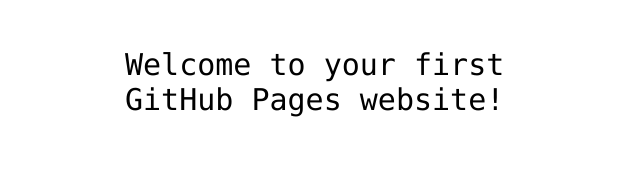
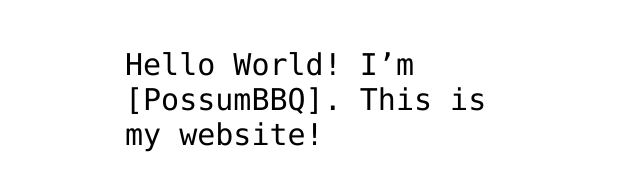
Before and after one commit to PossumBBQ/Home, a plain HTML site: page index.html in a window 1280 px wide. Shown: the part 341-532 px from the top of the page, without its empty margins (315-955 px from the left). Drawn offline with Linux system fonts and the light colour scheme.

Commit message:
Update index.html

```diff
--- a/index.html
+++ b/index.html
@@ -12,7 +12,7 @@
 <img src="https://octodex.github.com/images/daftpunktocat-thomas.gif" id="octocat" alt="octocat-gif" />
 
 <!-- Change this code here by copy and pasting your template on line 15 -->
-<p>Welcome to your first GitHub Pages website!</p>
+<p>Hello World! I’m [PossumBBQ]. This is my website!</p>
 
 </body>
 </html>
```
